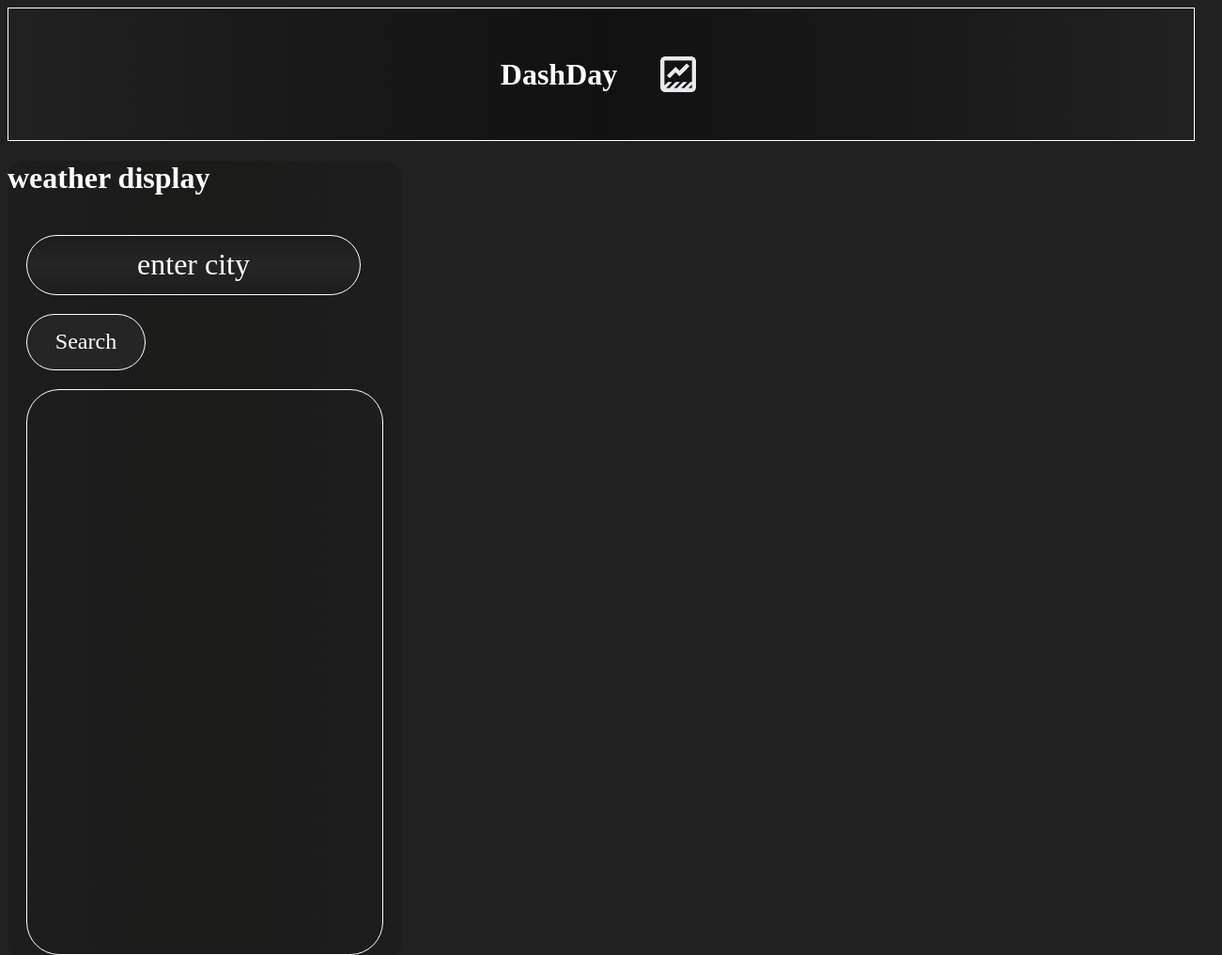
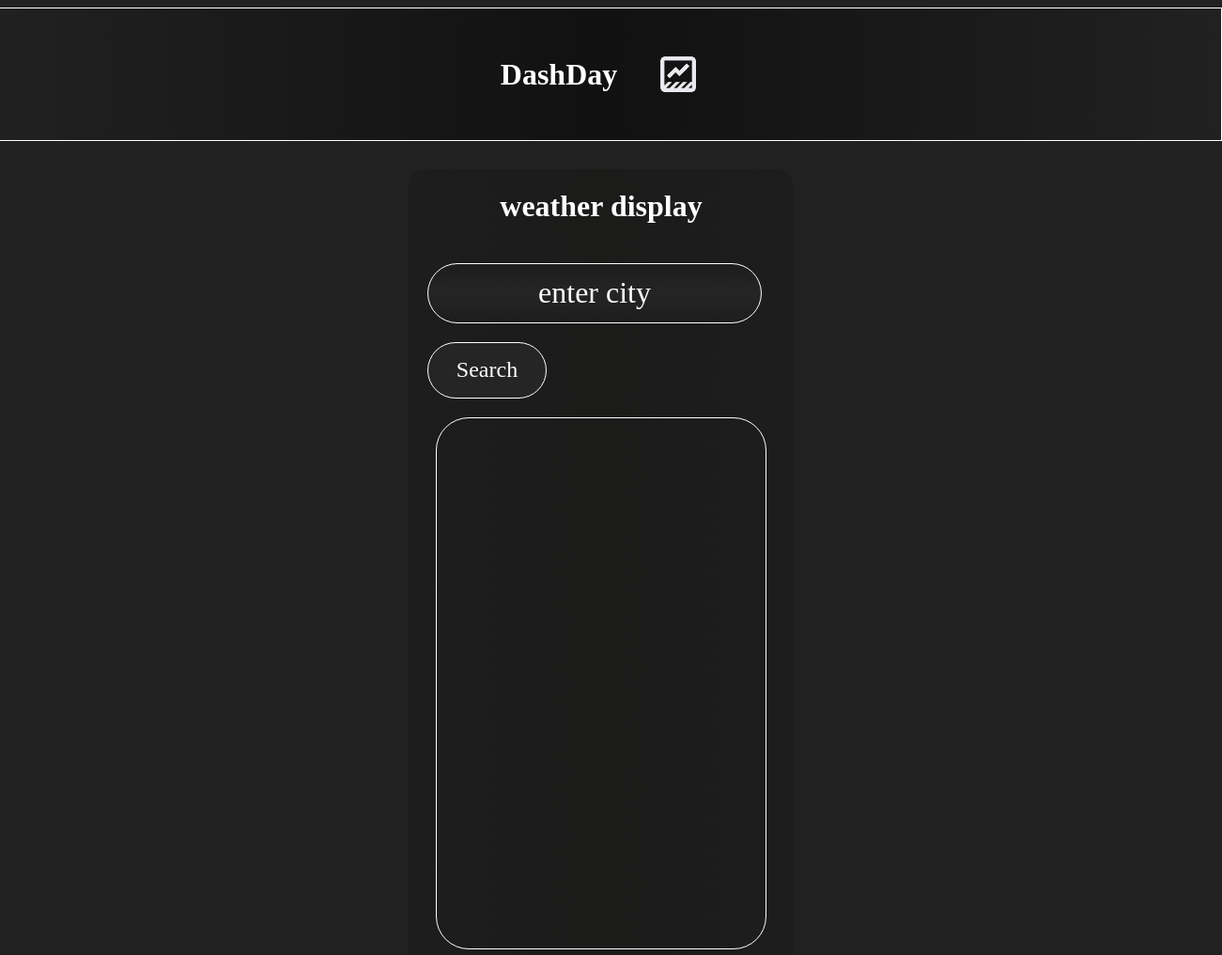
Before and after one commit to ryankhe/meine-webseite, a plain HTML site: page index.html in a window 1280 px wide. Shown: the whole page at 94% size, 1301 px wide, since content can reach past the window. Drawn offline with Linux system fonts and the light colour scheme; a web font is replaced by a local one.

Commit message:
hossein feuture

```diff
--- a/assets/css/style.css
+++ b/assets/css/style.css
@@ -1,6 +1,11 @@
 body {
   background-color: #212121;
   color: white;
+  display: flex;
+  flex-direction: column;
+  justify-content: center;
+  align-items: center;
+
 }
 
 header {
@@ -16,6 +21,10 @@ header {
   justify-content: center;
   align-items: center;
   gap: 40px;
+  position: relative;
+  top: 0;
+  margin-bottom: 30px;
+  width: 100vw;
 }
 .aldrich-regular {
   font-family: "Aldrich", sans-serif;
@@ -28,13 +37,15 @@ header {
 }
 #container1 {
   background: linear-gradient(90deg, #1d1d1d, #1b1b1a, #1d1d1d);
-  width: 20vw;
-  min-width: 420px;
-  max-width: 1000px;
+  width: 410px;
   height: 850px;
   border-radius: 18px;
-
+  display: flex;
+  flex-direction: column;
+  align-items: center;
+  justify-content: center;
   font-family: "Aldrich";
+  margin: 0px;
 }
 #city {
   background: linear-gradient(180deg, #1d1d1d, #252525, #1d1d1d);
@@ -76,6 +87,7 @@ header {
   border: white 1px solid;
   border-radius: 35px;
   height: 600px;
+  width: 350px;
   margin: 20px;
   display: flex;
   flex-direction: column;
--- a/assets/js/script.js
+++ b/assets/js/script.js
@@ -1,42 +1,43 @@
-const API_KEY = '755649c5a87e194e63bb588bb281c170';  // Replace with your OpenWeatherMap API key
+const API_KEY = "755649c5a87e194e63bb588bb281c170"; // Replace with your OpenWeatherMap API key
 
 // Function to get weather data
 function getWeather() {
-    const city = document.getElementById('city').value;
+  const city = document.getElementById("city").value;
 
   if (city === "") {
     alert("Please enter a city name.");
     return;
   }
 
+  if (city === "Frankfurt") {
+    alert("du bist 100 % hossein")
+  }
+
   const url = `https://api.openweathermap.org/data/2.5/weather?q=${city}&appid=${API_KEY}&units=metric`;
 
   fetch(url)
-        .then(response => response.json())
-        .then(data => {
+    .then((response) => response.json())
+    .then((data) => {
       if (data.cod === "404") {
         alert("City not found.");
         return;
       }
       displayWeather(data);
     })
-        .catch(error => {
+    .catch((error) => {
       console.error("Error fetching the weather data:", error);
     });
 }
 
 // Function to display weather data
 function displayWeather(data) {
-    const stats = document.getElementById('stats');
+  const stats = document.getElementById("stats");
   let emoji;
   const temperature = data.main.temp;
   const feelsLike = data.main.feels_like;
   const humidity = data.main.humidity;
   const description = data.weather[0].description;
   const windSpeed = data.wind.speed;
-
-
-
 
   stats.innerHTML = `
         <p><strong>City:</strong> ${data.name}</p>
```
Lines whose indentation alone changed are shown as unchanged.
